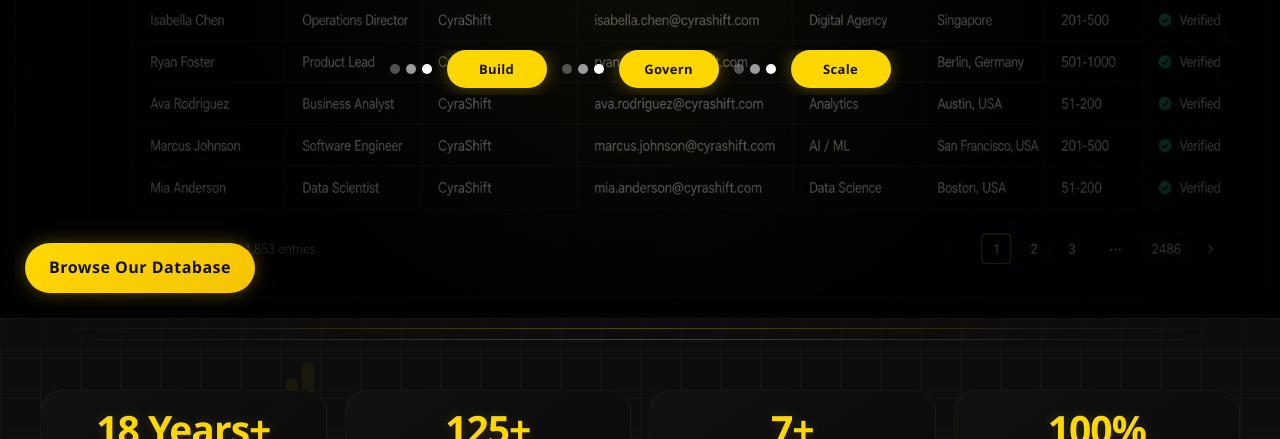
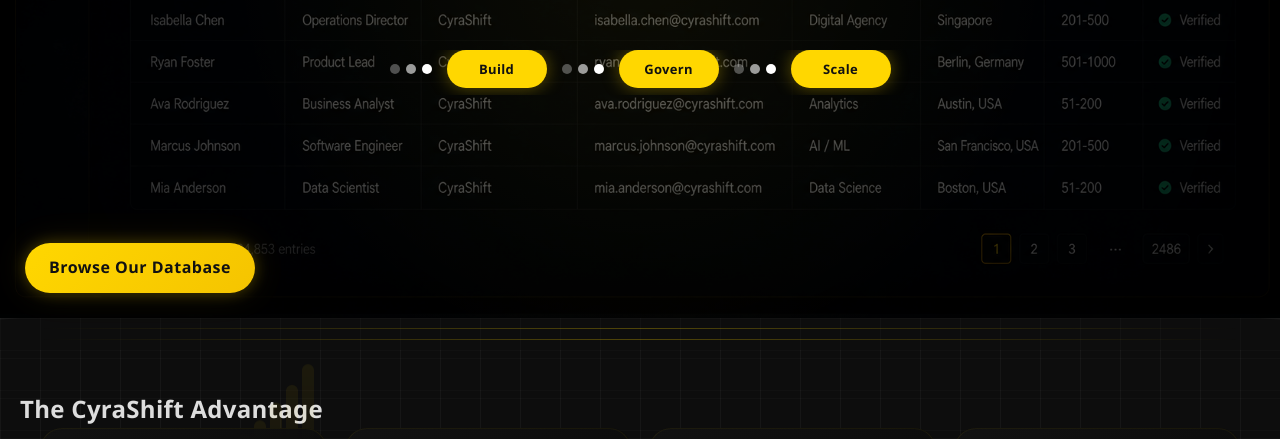
Before and after one commit to tractlead-cmd/cyrashiftdemo, a plain HTML site: page index.html in a window 1280 px wide. Shown: the part 482-921 px from the top of the page. Drawn offline with Linux system fonts and the light colour scheme; animation ran at ten frames a second.

Commit message:
Update index.html

```diff
--- a/index.html
+++ b/index.html
@@ -96,9 +96,18 @@
 
     <div class="section-divider"></div>
     <div class="section-divider"></div>
-    <!-- Stats Section-->
+
+
+<!-- Stats Section -->
 
 <section class="stats-section">
+
+    <!-- Section Title -->
+    <div class="stats-heading">
+        <h2>The CyraShift Advantage</h2>
+    </div>
+
+    <!-- Background Graph -->
     <div class="graph-bg">
         <div class="bar" style="height:12%"></div>
         <div class="bar" style="height:14%"></div>
@@ -119,24 +128,30 @@
         <div class="bar" style="height:86%"></div>
         <div class="bar" style="height:95%"></div>
     </div>
+
+    <!-- Statistics -->
     <div class="stats-container">
         <div class="stat-card">
             <h2>18 Years+</h2>
             <p>B2B Data Experience</p>
         </div>
+
         <div class="stat-card">
             <h2>125+</h2>
             <p>Industries Covered</p>
         </div>
+
         <div class="stat-card">
             <h2>7+</h2>
             <p>B2B Solutions</p>
         </div>
+
         <div class="stat-card">
             <h2>100%</h2>
             <p>Custom Targeting</p>
         </div>
     </div>
+
 </section>
 
     <div class="section-divider"></div>
```
Lines whose indentation alone changed are shown as unchanged.
